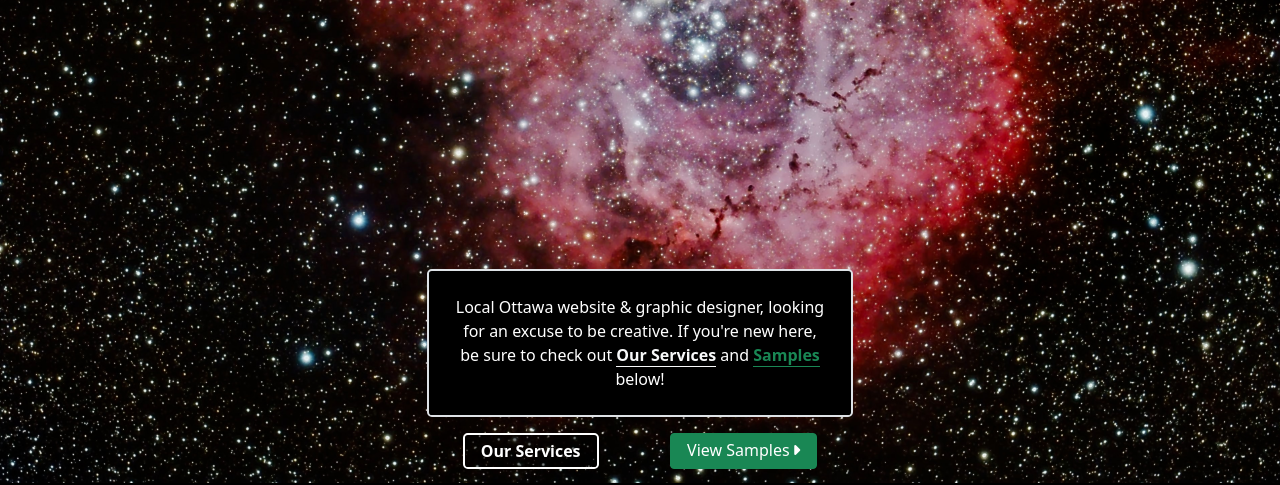
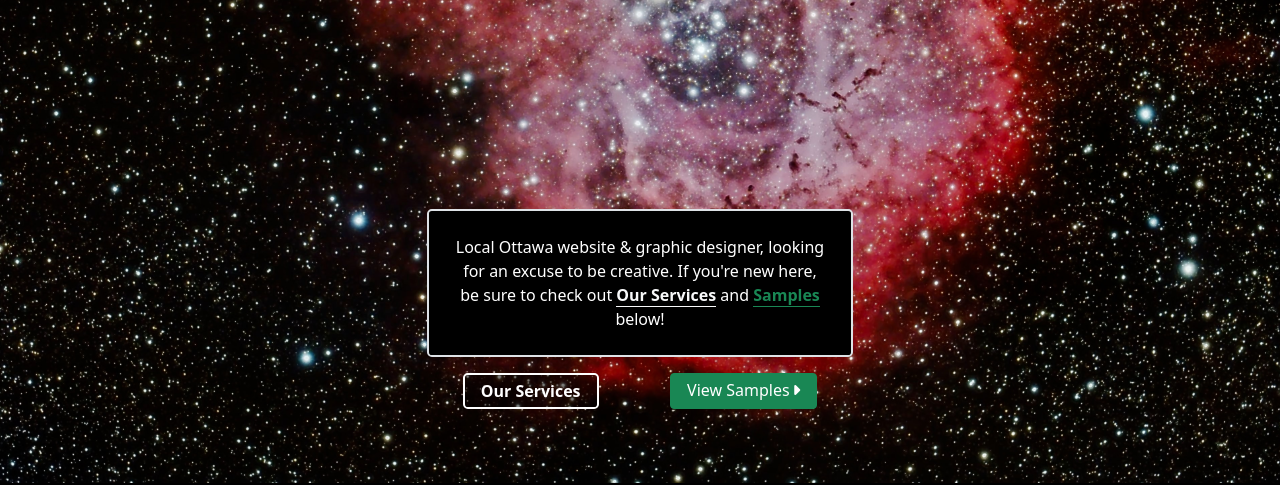
Before and after one commit to habb0016/jhcreatives, a plain HTML site: page index.html in a window 1280 px wide. Shown: the part 317-802 px from the top of the page. Drawn offline with nearby package versions, Linux system fonts and the light colour scheme.

Commit message:
Fixes typo in vh value

```diff
--- a/index.html
+++ b/index.html
@@ -62,7 +62,7 @@
         <img class="img-fluid w-25 pt-2" src="images/jhc_logo.svg" alt="logo">
         <h1 class="text-center text-white pt-2 pb-4">Jack Habboosh Creatives</h1>
       </div>
-      <div class="container d-flex flex-column justify-content-center" style="height: 90vh; max-width: 450px;">
+      <div class="container d-flex flex-column justify-content-center" style="height: 75vh; max-width: 450px;">
         <!-- center text on mobile and tablet -->
         <p class="text-center bg-black p-4 mt-4 rounded-3 border border-2">Local Ottawa website & graphic designer,
           looking for an excuse to be creative. If you're new here, be sure to check out <span
```
